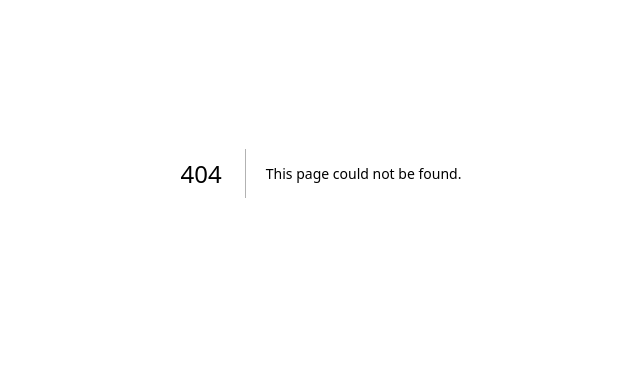
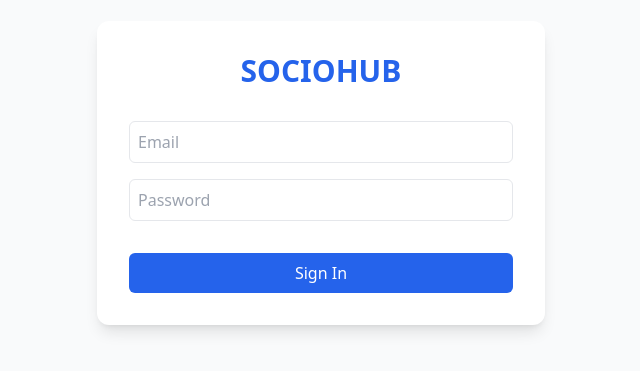
Before and after one commit to josephillj-lang/sociohub-updated, a Next.js app: page /login in a window 1280 px wide. Before the commit this address had no page. Shown: the part 227-598 px from the top of the page, without its empty margins (319-959 px from the left). Built offline with nearby package versions, Linux system fonts and the light colour scheme; no server answers.

Commit message:
Implement login page with role-based redirection

```diff
--- /dev/null
+++ b/src/app/login/page.tsx
@@ -0,0 +1,43 @@
+import { createClient } from '@/lib/supabase/server'
+import { redirect } from 'next/navigation'
+import { revalidatePath } from 'next/cache'
+
+export default async function LoginPage({ searchParams }: { searchParams: { message: string } }) {
+  const supabase = createClient()
+  const { data: { user } } = await supabase.auth.getUser()
+
+  if (user) {
+    const { data: profile } = await supabase.from('profiles').select('role').eq('id', user.id).single()
+    if (profile?.role === 'SUPER_ADMIN') redirect('/admin')
+    if (profile?.role === 'SOCIETY_ADMIN') redirect('/society')
+    if (profile?.role === 'SECURITY_GUARD') redirect('/security')
+    if (profile?.role === 'RESIDENT') redirect('/resident')
+  }
+
+  const signIn = async (formData: FormData) => {
+    'use server'
+    const email = formData.get('email') as string
+    const password = formData.get('password') as string
+    const supabase = createClient()
+
+    const { error } = await supabase.auth.signInWithPassword({ email, password })
+    if (error) return redirect('/login?message=Could not authenticate user')
+
+    revalidatePath('/', 'layout')
+    redirect('/')
+  }
+
+  return (
+    <div className="flex h-screen w-full items-center justify-center bg-gray-50">
+      <div className="w-full max-w-md rounded-xl bg-white p-8 shadow-lg">
+        <h1 className="mb-8 text-center text-3xl font-bold text-blue-600">SOCIOHUB</h1>
+        <form action={signIn} className="flex flex-col gap-4">
+          <input name="email" type="email" placeholder="Email" required className="w-full rounded-md border p-2" />
+          <input name="password" type="password" placeholder="Password" required className="w-full rounded-md border p-2" />
+          {searchParams?.message && <p className="text-sm text-red-500">{searchParams.message}</p>}
+          <button className="mt-4 rounded-md bg-blue-600 py-2 font-medium text-white hover:bg-blue-700">Sign In</button>
+        </form>
+      </div>
+    </div>
+  )
+}
```
